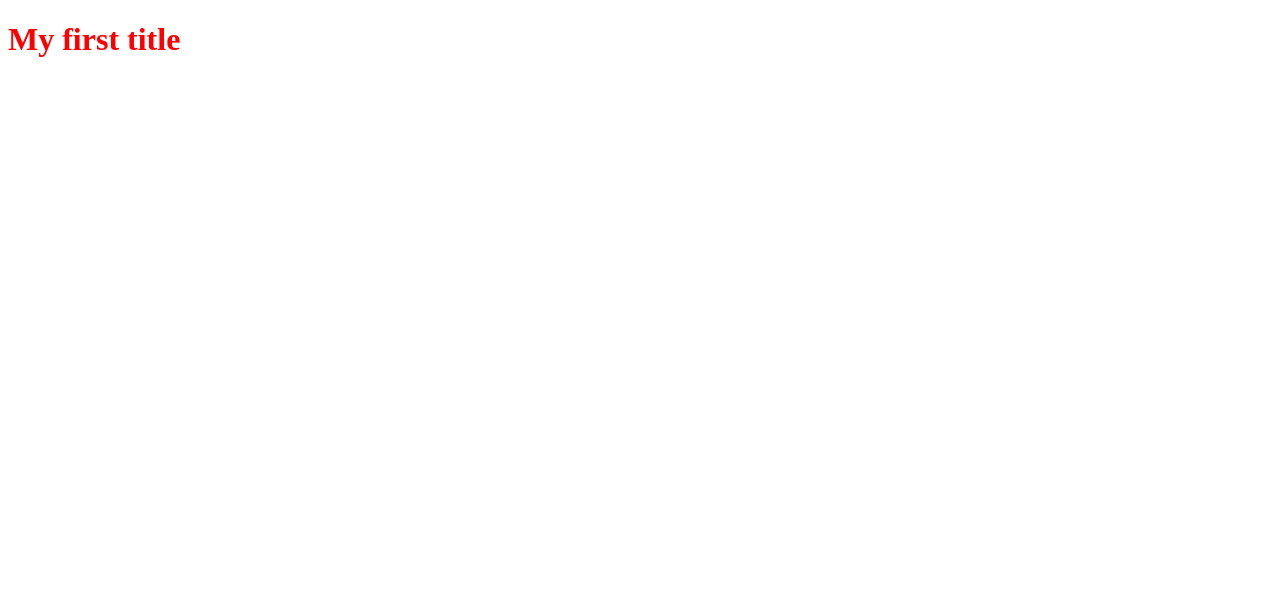
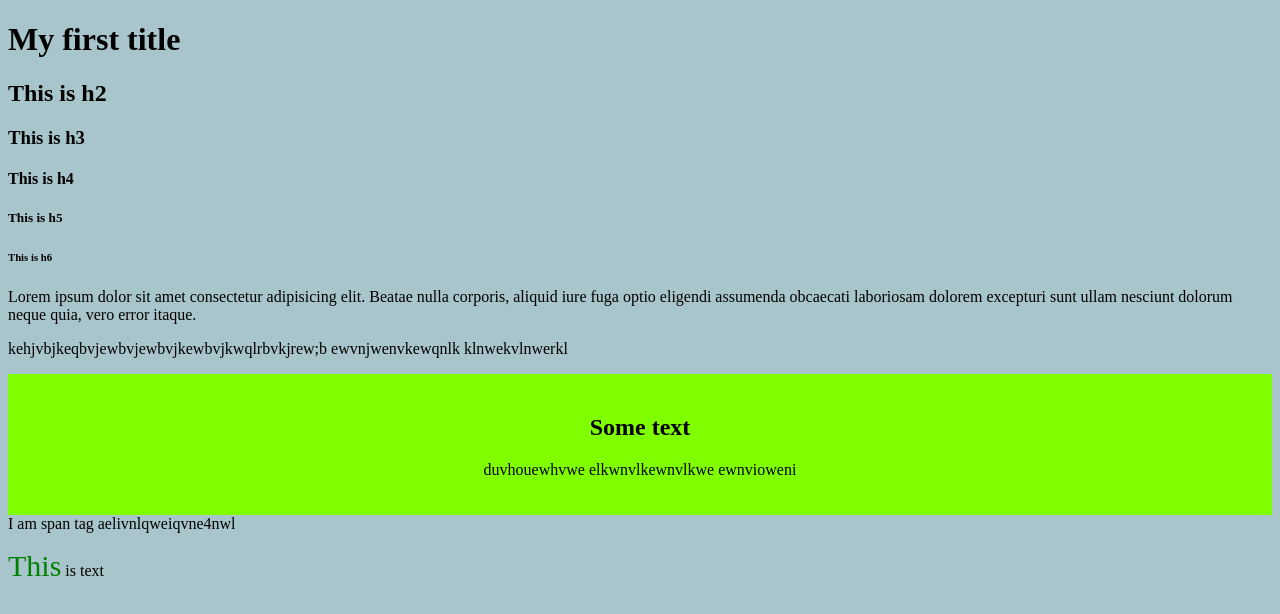
Before and after one commit to Dexter19/repo, a plain HTML site: page index.html in a window 1280 px wide. Drawn offline with Linux system fonts and the light colour scheme.

Commit message:
added new tags

```diff
--- a/index.html
+++ b/index.html
@@ -3,9 +3,27 @@
 <head>
     <meta charset="UTF-8">
     <meta name="viewport" content="width=device-width, initial-scale=1.0">
-    <title>Document</title>
+    <link rel="stylesheet" href="styles.css">
+    <title>My first Page</title>
 </head>
 <body>
-    <h1 style="color:red">My first title</h1>
+    <h1>My first title</h1>
+    <h2>This is h2</h2>
+    <h3>This is h3</h3>
+    <h4>This is h4</h4>
+    <h5>This is h5</h5>
+    <h6>This is h6</h6>
+
+    <p>Lorem ipsum dolor sit amet consectetur adipisicing elit. Beatae nulla corporis, aliquid iure fuga optio eligendi assumenda obcaecati laboriosam dolorem excepturi sunt ullam nesciunt dolorum neque quia, vero error itaque.</p>
+    <p>kehjvbjkeqbvjewbvjewbvjkewbvjkwqlrbvkjrew;b ewvnjwenvkewqnlk klnwekvlnwerkl</p>
+
+    <div>
+        <h2>Some text</h2>
+        <p>duvhouewhvwe elkwnvlkewnvlkwe ewnvioweni</p>
+    </div>
+
+    <span>I am span tag aelivnlqweiqvne4nwl</span>
+
+    <p><span class="green-color">This</span> is text</p>
 </body>
 </html>
--- /dev/null
+++ b/styles.css
@@ -0,0 +1,21 @@
+body {
+    background-color: rgb(168, 197, 203);
+}
+/* h1 {
+    color: #fff;
+    text-align: center;
+    font-family: Arial, Helvetica, sans-serif;
+    font-size: 58px;
+} */
+
+div {
+    /* width: 300px; */
+    background-color: chartreuse;
+    padding: 20px;
+    text-align: center;
+}
+
+.green-color {
+    color: green;
+    font-size: 30px;
+}
```
